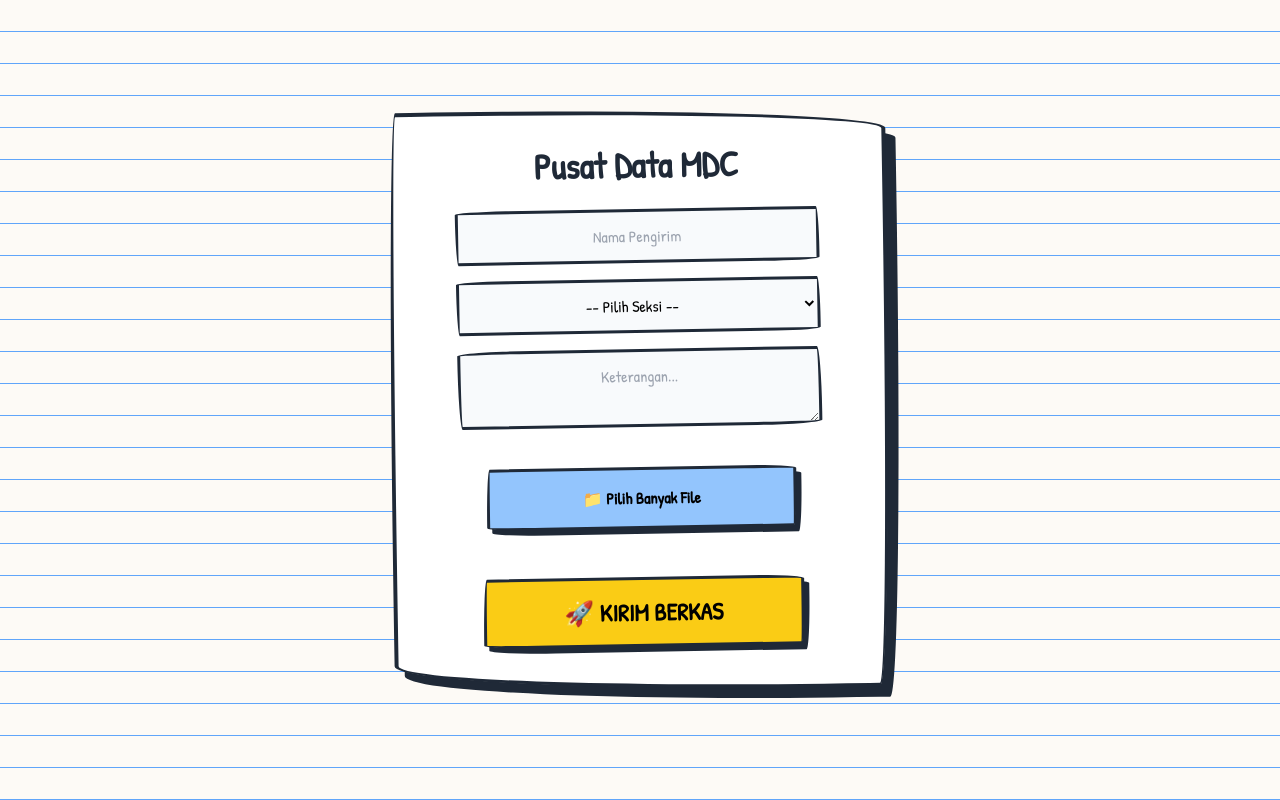
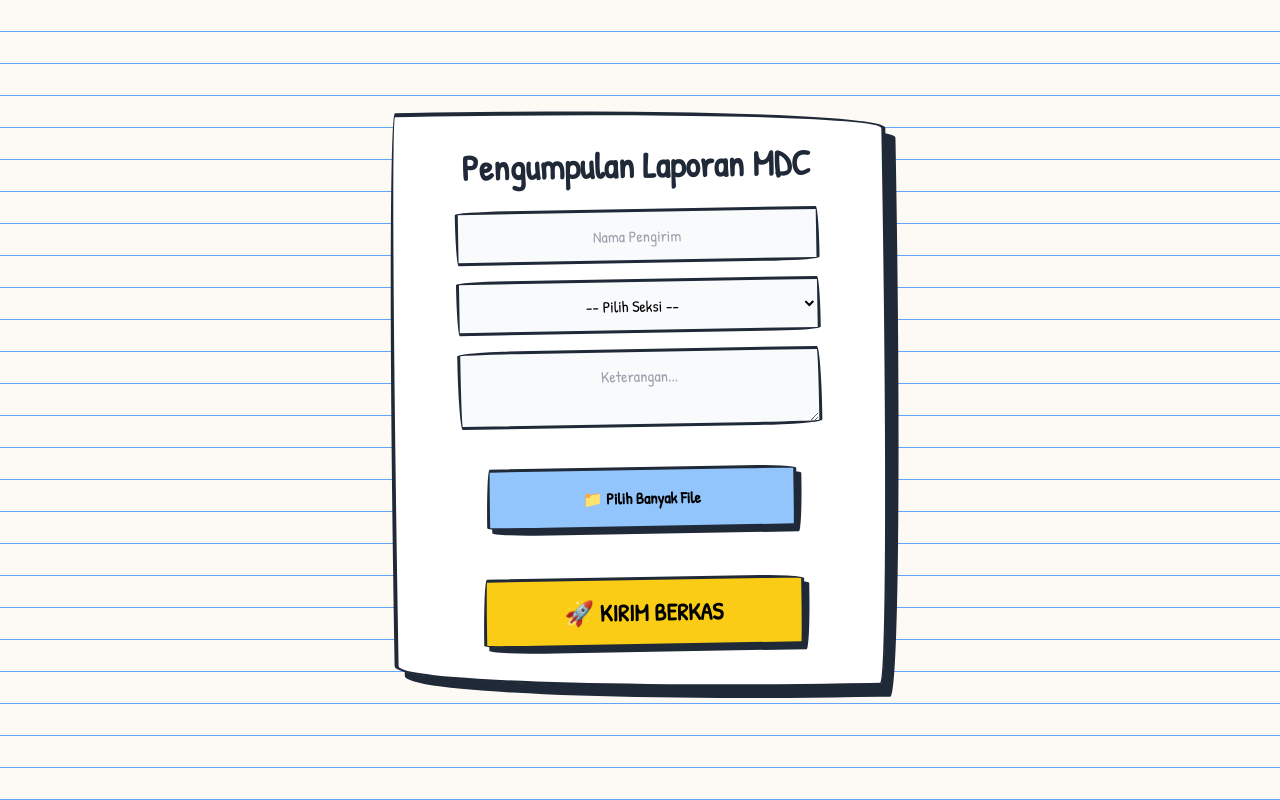
Before and after one commit to Zhrins/MDC, a plain HTML site: page index.html in a window 1280 px wide. Drawn offline with nearby package versions, Linux system fonts and the light colour scheme.

Commit message:
Update index.html

```diff
--- a/index.html
+++ b/index.html
@@ -34,7 +34,7 @@
 <body>
 
     <div class="doodle-card p-8">
-        <h1 class="text-4xl font-bold mb-6 text-gray-800">Pusat Data MDC</h1>
+        <h1 class="text-4xl font-bold mb-6 text-gray-800">Pengumpulan Laporan MDC</h1>
 
         <form id="submissionForm">
             <input type="text" id="nama" placeholder="Nama Pengirim" class="doodle-input" required>
```
